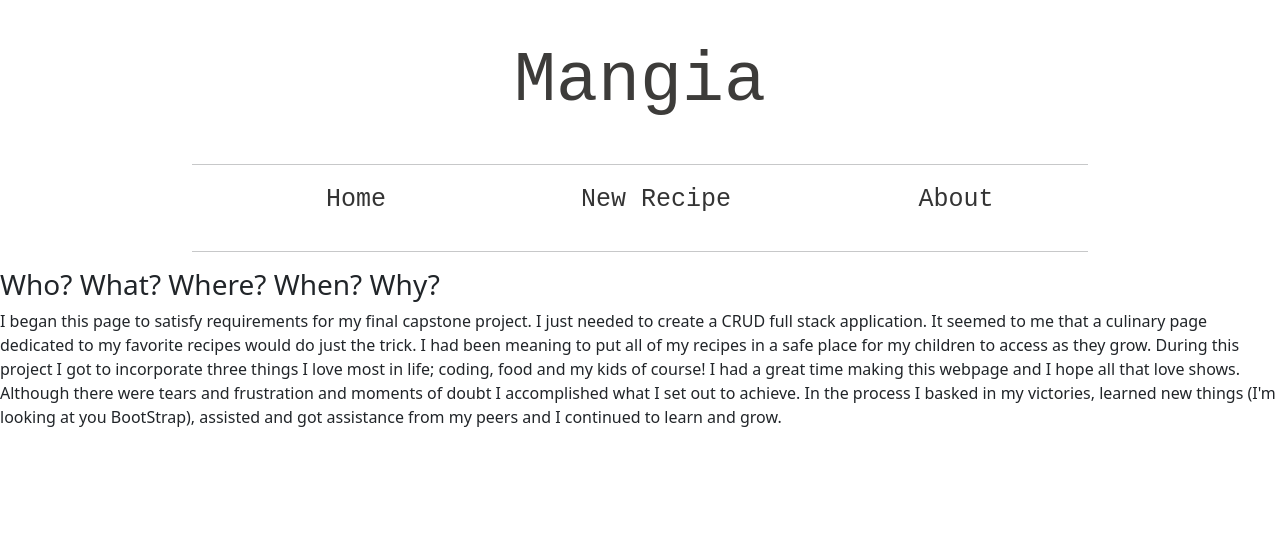
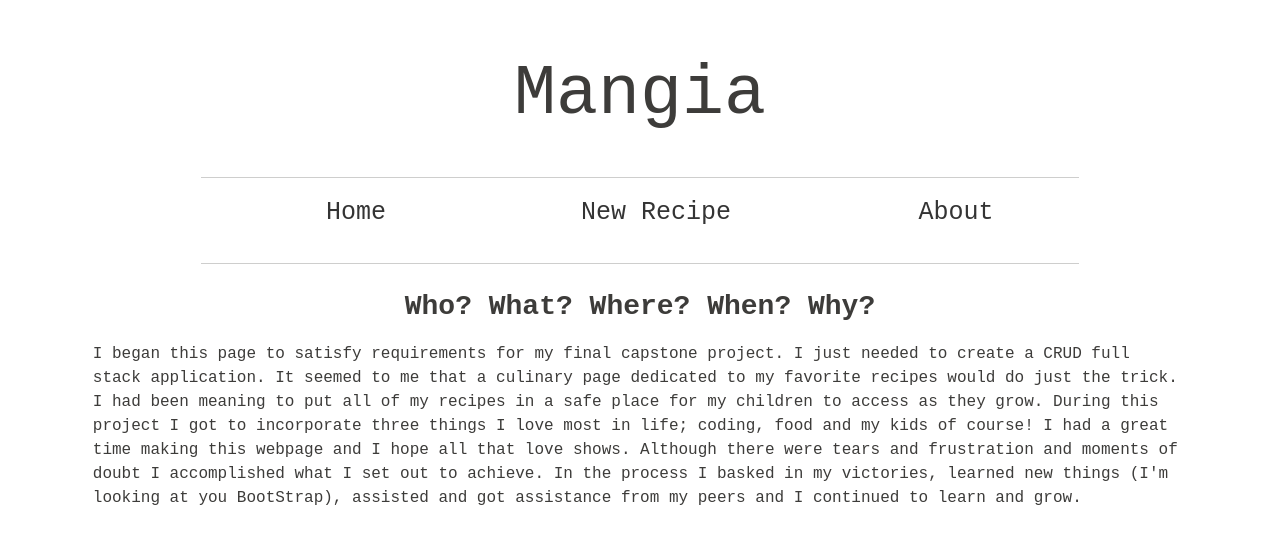
Before and after one commit to MandeeRiz/capstone, a React (Create React App) app in the folder frontend/: page /about in a window 1280 px wide. Shown: the top 544 px of the page. Built offline with nearby package versions, Linux system fonts and the light colour scheme.

Commit message:
quick touchups

```diff
--- a/frontend/public/style.css
+++ b/frontend/public/style.css
@@ -1,5 +1,7 @@
 .App{
-    align-content: center;
+    padding: 1%;
+    font-family: 'Courier New', Courier, monospace;
+    color:#3D3C3A;
 }
 
 #title {
@@ -56,3 +58,36 @@ ul{
  .card{
     margin: .5%;
 }
+
+#box {
+     display:inline-block;
+     padding:1%;
+     border-style: double;
+     margin: 0 auto;
+     width: 70%;
+     align-self: center;
+ }
+
+ #img{
+     border-radius: 5%;
+ }
+
+ .abouts{
+     font-family: 'Courier New', Courier, monospace;
+     color:#3D3C3A;
+     padding: 10px;
+     text-align: center;
+     font-weight: 800;
+ }
+
+ .aboutss{
+    font-family: 'Courier New', Courier, monospace;
+    color:#3D3C3A;
+    padding-left: 80px;
+    padding-right: 80px;
+    padding-bottom: 80px;
+ }
+
+ #editTitle{
+     text-align: center;
+ }
--- a/frontend/src/components/About.js
+++ b/frontend/src/components/About.js
@@ -1,17 +1,10 @@
 import React from "react";
 
 const About = () => {
-    // .recipe{
-    //     display:inline-block;
-    //     padding:1%;
-    //     border-style: double;
-    //     margin:1%;
-    //     width: 70%;
-    // }
     return(
         <div id="about">
-            <h3>Who? What? Where? When? Why?</h3>
-            <p>I began this page to satisfy requirements for my final capstone project.
+            <h3 className="abouts">Who? What? Where? When? Why?</h3>
+            <p className="aboutss">I began this page to satisfy requirements for my final capstone project.
                 I just needed to create a CRUD full stack application. It seemed to me that a culinary page
                 dedicated to my favorite recipes would do just the trick. I had been meaning to
                 put all of my recipes in a safe place for my children to access as they grow. During this project I got to
--- a/frontend/src/components/RecipeAdd.js
+++ b/frontend/src/components/RecipeAdd.js
@@ -19,17 +19,21 @@ const RecipeAdd = () => {
 
     return(
     <div className = "App">
-        Add a new recipe
+        <h3>Add A New Recipe</h3>
         <label htmlFor=" "> Name: </label>
+        <br></br>
         <input type="text" onChange= {(e) => {setName(e.target.value)}}/>
         <br/><br/>
         <label htmlFor=" ">Description: </label>
+        <br></br>
         <input type="text" onChange={(e) => {setDescription(e.target.value)}}/>
         <br/><br/>
         <label htmlFor=" ">Picture: </label>
+        <br></br>
         <input type="text" onChange={(e) => {setPicture(e.target.value)}}/>
         <br/><br/>
         <label htmlFor=" ">Ingredients: </label>
+        <br></br>
         <input type="text" onChange={(e) => {setIngredients(e.target.value)}}/>
         <br/><br/>
         <button onClick={addNewRecipe}>Add New Recipe</button>
--- a/frontend/src/components/RecipeEdit.js
+++ b/frontend/src/components/RecipeEdit.js
@@ -23,17 +23,21 @@ const RecipeEdit = () => {
 
     return(
     <div className = "App">
-        <h1>edit recipe</h1>
+        <h3 id="editTitle">Edit Recipe</h3>
         <label htmlFor=" "> Name: </label>
+        <br></br>
         <input type="text" onChange= {(e) => {setName(e.target.value)}}/>
         <br/><br/>
         <label htmlFor=" ">Description: </label>
+        <br></br>
         <input type="text" onChange={(e) => {setDescription(e.target.value)}}/>
         <br/><br/>
         <label htmlFor=" ">Picture: </label>
+        <br></br>
         <input type="text" onChange={(e) => {setPicture(e.target.value)}}/>
         <br/><br/>
         <label htmlFor=" ">Ingredients: </label>
+        <br></br>
         <input type="text" onChange={(e) => {setIngredients(e.target.value)}}/>
         <br/><br/>
         <button onClick={editRecipe}>Submit Changes</button>
--- a/frontend/src/components/recipe.js
+++ b/frontend/src/components/recipe.js
@@ -27,7 +27,8 @@ const fetchFunction = async () => {
 
     return(
         <div className = "App">
-            <div className = "recipe">
+            <br></br>
+            <div id="box">
                 <div id="img">
                     <img alt={recipe.name} src={recipe.picture}/>
                 </div>
```
Also changed, not shown: 2 other files (tests, documents, lock files or other folders).
